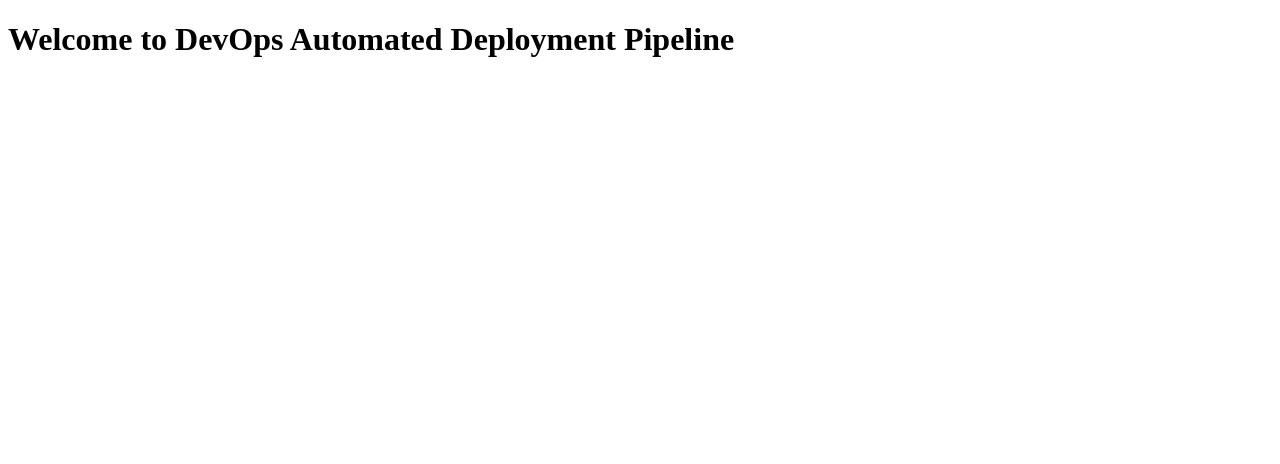
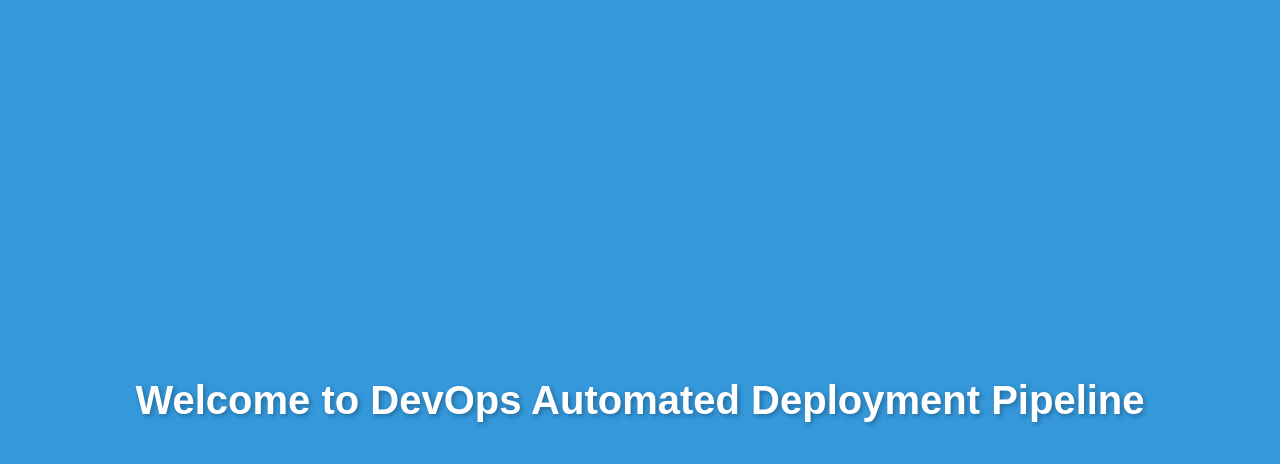
Before and after one commit to bhooshitam-arch/devops-exp1, a plain HTML site: page index.html in a window 1280 px wide. Drawn offline with Linux system fonts and the light colour scheme.

Commit message:
Update index.html

```diff
--- a/index.html
+++ b/index.html
@@ -1,9 +1,32 @@
 <!DOCTYPE html>
-<html>
+<html lang="en">
 <head>
+    <meta charset="UTF-8">
+    <meta name="viewport" content="width=device-width, initial-scale=1.0">
     <title>DevOps Project</title>
+
+    <style>
+        body {
+            margin: 0;
+            display: flex;
+            justify-content: center;
+            align-items: center;
+            height: 100vh;
+            background-color: #3498db; /* Blue background */
+            font-family: Arial, Helvetica, sans-serif;
+            color: white;
+            text-align: center;
+        }
+
+        h1 {
+            font-size: 40px;
+            font-weight: bold;
+            text-shadow: 2px 2px 5px rgba(0,0,0,0.3);
+        }
+    </style>
 </head>
 <body>
+
     <h1>Welcome to DevOps Automated Deployment Pipeline</h1>
+
 </body>
-</html>
```
